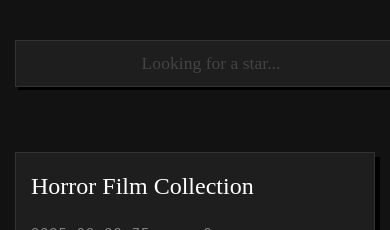
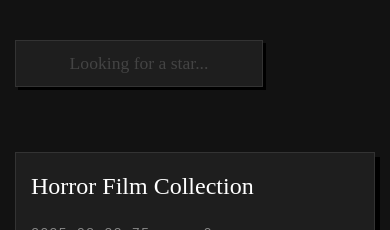
Before and after one commit to lptl/lptl.github.io, a Jekyll site: the page built from index.html, in a window 390 px wide. Shown: the top 230 px of the page. Built offline with Jekyll 4.4.1, drawn with Linux system fonts in a browser that asks for light colours; comment, search, counter and statistics services are not loaded.

Commit message:
add content

```diff
--- a/assets/css/style.css
+++ b/assets/css/style.css
@@ -458,7 +458,7 @@ body {
 
     /* 3. Search Bar Width */
     .search-container {
-        width: 100%; /* Use full width on mobile */
+        width: 60%; /* Use full width on mobile */
         margin: 20px 0;
     }
 
```
